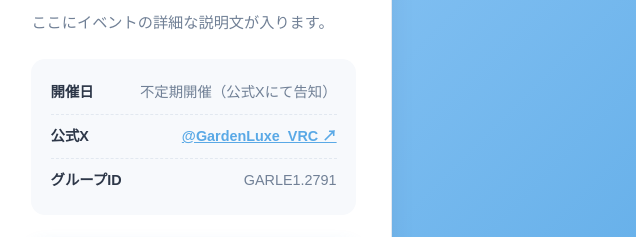
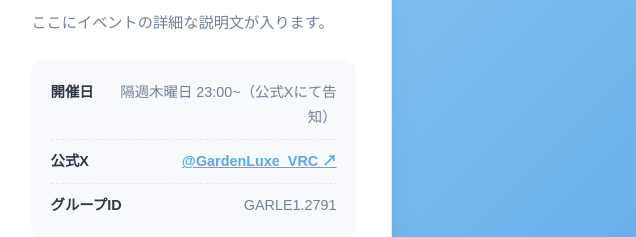
Before and after one commit to SORA-VRChat/My-Profile, a plain HTML site: page event-05-GardenLuxe.html in a window 1280 px wide. Shown: the part 244-481 px from the top of the page, 644-1280 px from the left. Drawn offline with Linux system fonts and the light colour scheme; a web font is replaced by a local one.

Commit message:
Update event-05-GardenLuxe.html

```diff
--- a/event-05-GardenLuxe.html
+++ b/event-05-GardenLuxe.html
@@ -44,7 +44,7 @@
           </p>
 
           <div class="meta-table">
-            <div class="meta-row"><span>開催日</span><span>不定期開催（公式Xにて告知）</span></div>
+            <div class="meta-row"><span>開催日</span><span>隔週木曜日 23:00~（公式Xにて告知）</span></div>
             <div class="meta-row">
               <span>公式X</span>
               <span>
```
